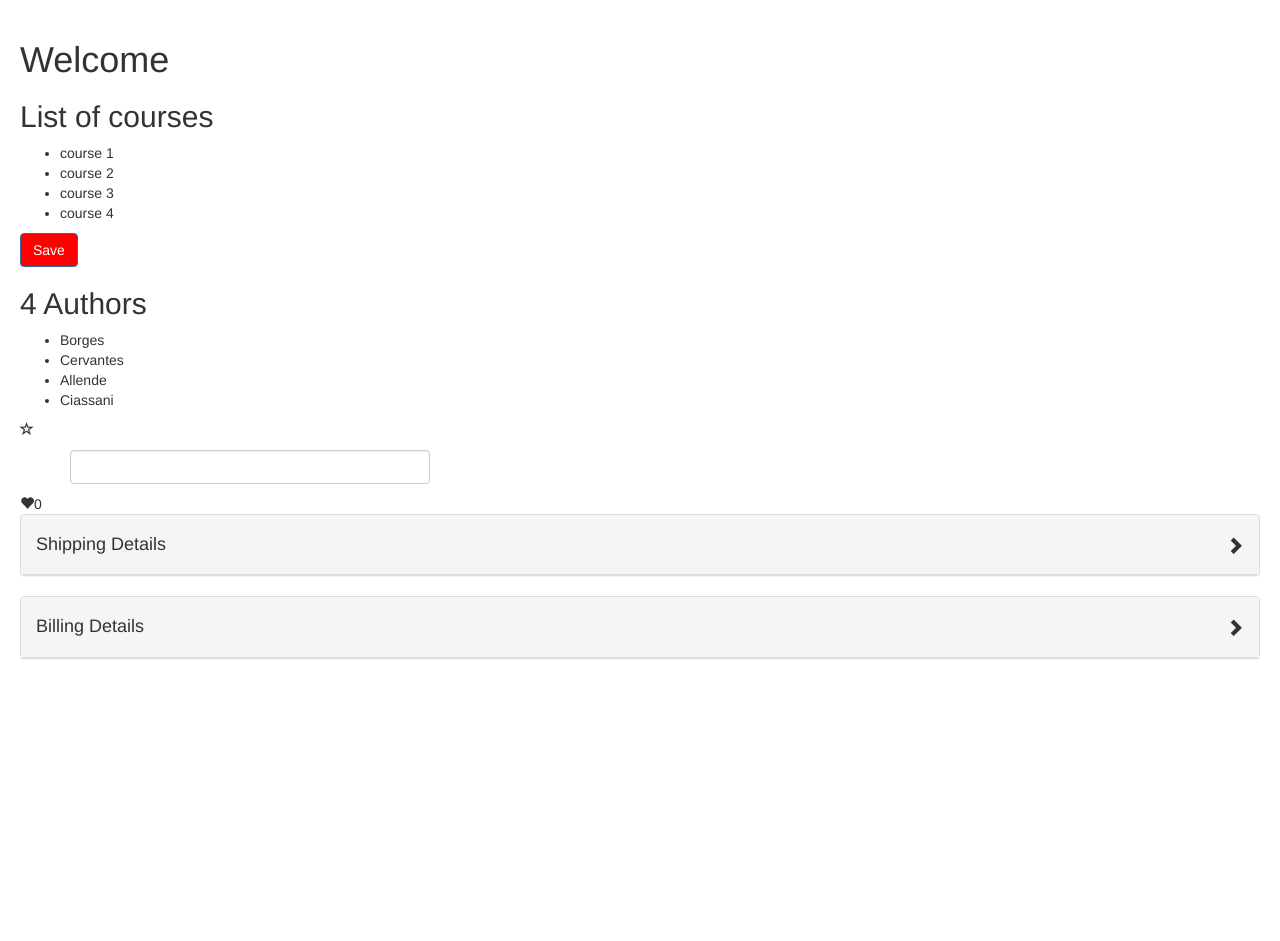
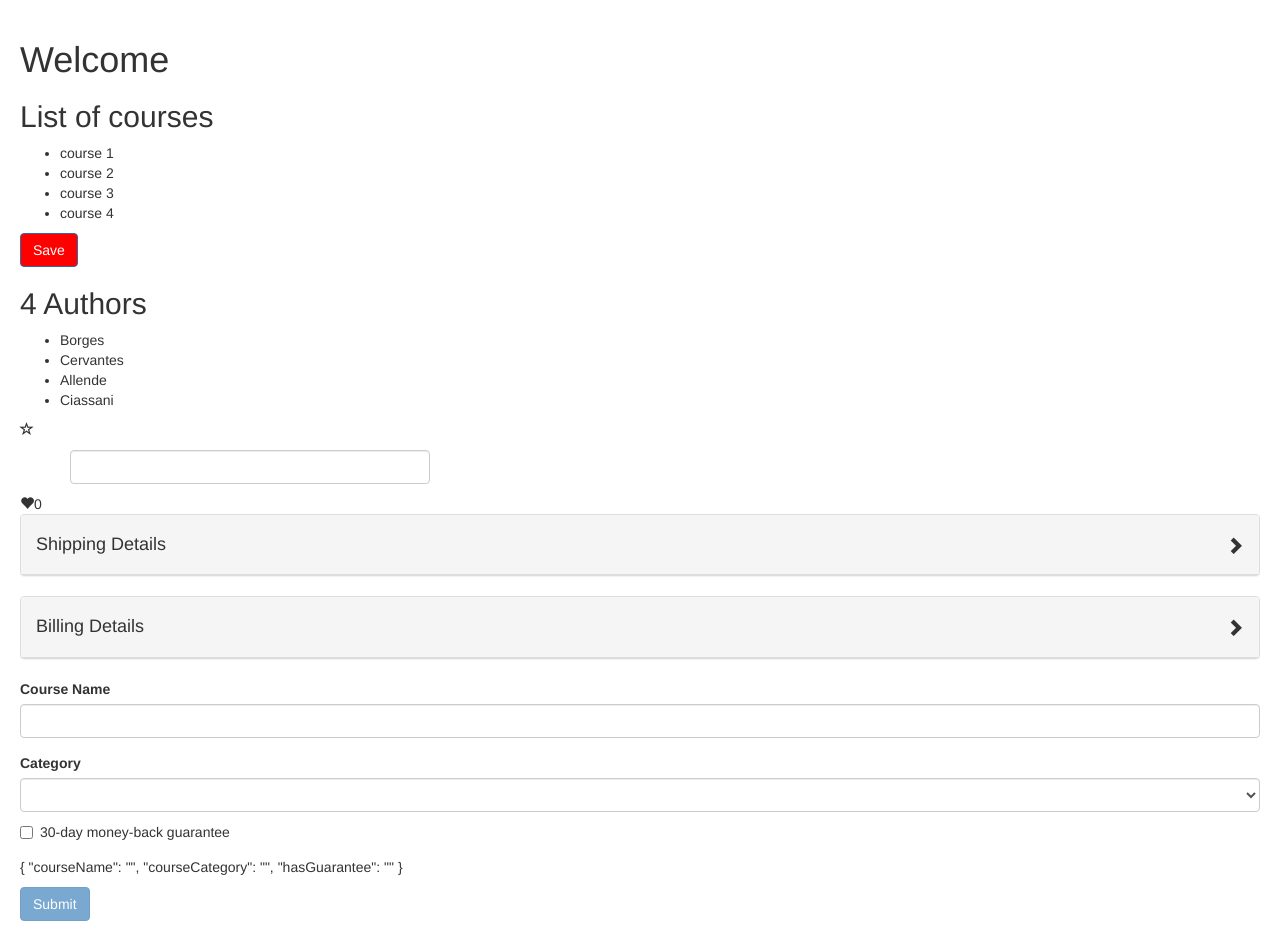
Before and after one commit to rastlyn80/angular-special-app, an Angular app: page / in a window 1280 px wide. Before the commit the page ends 800 px from the top, so only its background shows below. Built offline with nearby package versions, Linux system fonts and the light colour scheme.

Commit message:
Created Form for the courses

```diff
--- a/src/app/app.component.html
+++ b/src/app/app.component.html
@@ -13,3 +13,4 @@
 <zippy title="Billing Details">
     Billing Details Content
 </zippy>
+<course-form></course-form>
--- a/src/app/app.module.ts
+++ b/src/app/app.module.ts
@@ -13,6 +13,7 @@ import { FavoriteComponent } from './favorite/favorite.component';
 import { TitlecaseComponent } from './titlecase/titlecase.component';
 import { LikeComponent } from './like/like.component';
 import { ZippyComponent } from './zippy/zippy.component';
+import { CourseFormComponent } from './course-form/course-form.component';
 
 @NgModule({
   declarations: [
@@ -24,7 +25,8 @@ import { ZippyComponent } from './zippy/zippy.component';
     TitlecaseComponent,
     TitleCasePipe,
     LikeComponent,
-    ZippyComponent
+    ZippyComponent,
+    CourseFormComponent
   ],
   imports: [
     BrowserModule,
--- /dev/null
+++ b/src/app/course-form/course-form.component.html
@@ -0,0 +1,31 @@
+<form #f="ngForm">
+  <div class="form-group">
+    <label for="courseName">Course Name</label>
+    <input required minlength="5" ngModel name="courseName" #courseName="ngModel" type="text" class="form-control">
+    <div class="alert alert-danger" *ngIf="courseName.touched && !courseName.valid">
+      <div *ngIf="courseName.errors.required">Name is required.</div>
+      <div *ngIf="courseName.errors.minlength">Length should be minimum 5 characters.</div>
+    </div>
+  </div>
+  <div class="form-group">
+    <label for="courseCategory">Category</label>
+    <select required ngModel name="courseCategory" #courseCategory="ngModel" class="form-control">
+      <option value=""></option>
+      <option value="1">Development</option>
+      <option value="2">Art</option>
+      <option value="3">Languages</option>
+    </select>
+    <div class="alert alert-danger" *ngIf="courseCategory.touched && !courseCategory.valid">
+        <div *ngIf="courseCategory.errors.required">Category is required.</div>
+    </div>
+    <div class="checkbox">
+      <label for="">
+        <input type="checkbox" ngModel name="hasGuarantee">30-day money-back guarantee
+      </label>
+    </div>
+  </div>
+  <p>
+    {{ f.value | json }}
+  </p>
+  <button class="btn btn-primary" [disabled]="!f.valid">Submit</button>
+</form>
--- /dev/null
+++ b/src/app/course-form/course-form.component.ts
@@ -0,0 +1,15 @@
+import { Component, OnInit } from '@angular/core';
+
+@Component({
+  selector: 'course-form',
+  templateUrl: './course-form.component.html',
+  styleUrls: ['./course-form.component.css']
+})
+export class CourseFormComponent implements OnInit {
+
+  constructor() { }
+
+  ngOnInit() {
+  }
+
+}
```
Also changed, not shown: src/app/course-form/course-form.component.css (added), 1 other file (tests, documents, lock files or other folders).
